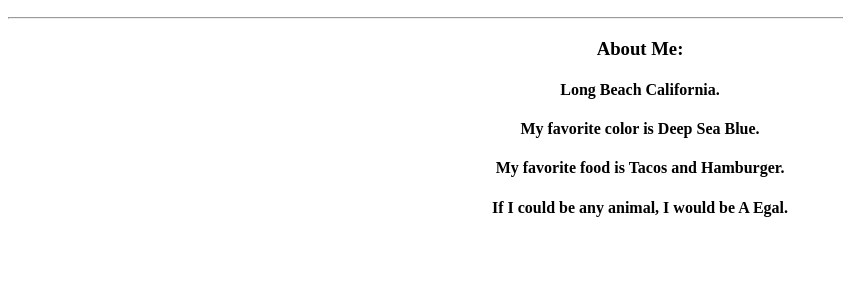
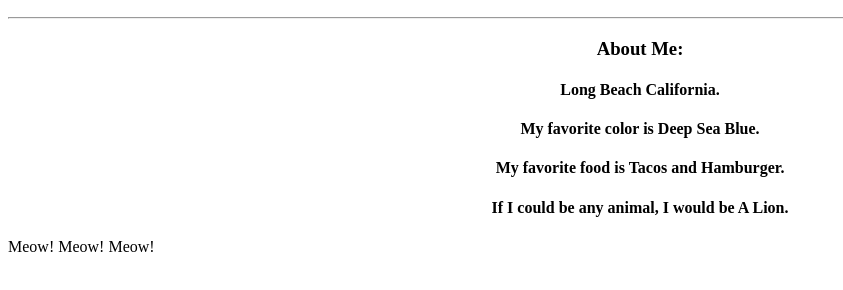
Before and after one commit to Lionsin3/my-first-repo, a plain HTML site: page index.html in a window 1280 px wide. Shown: the part 110-400 px from the top of the page, without its empty margins (0-843 px from the left). Drawn offline with Linux system fonts and the light colour scheme.

Commit message:
Adding new placeholder text

```diff
--- a/index.html
+++ b/index.html
@@ -14,7 +14,8 @@
 					<h4>Long Beach California.</h4>
 					<h4>My favorite color is Deep Sea Blue.</h4>
 					<h4>My favorite food is Tacos and Hamburger.</h4>
-					<h4>If I could be any animal, I would be A Egal.</h4>
+					<h4>If I could be any animal, I would be A Lion.</h4>
 			</div>
 		  </body>
 		</html>
+        <p>Meow! Meow! Meow!</p>
```
